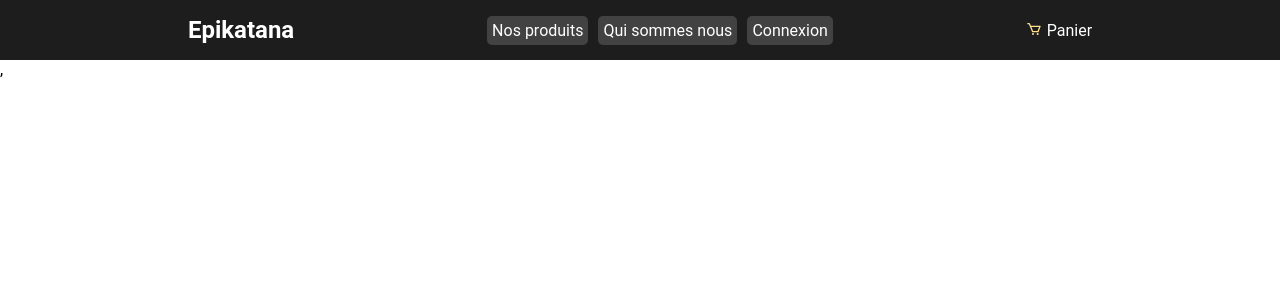
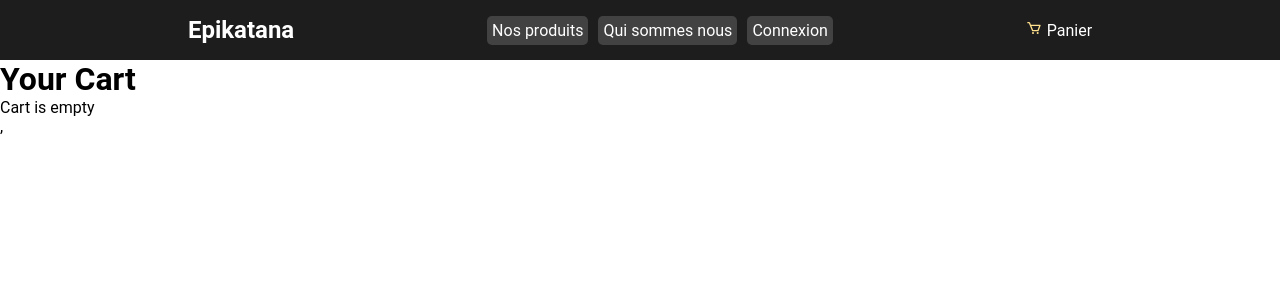
Before and after one commit to Torahime3/Epikatana-webapp, a React (Vite) app in the folder front/: page /carts in a window 1280 px wide. Shown: the top 300 px of the page. Built offline with nearby package versions, Linux system fonts and the light colour scheme; a web font is replaced by a local one.

Commit message:
feat: create cart page

```diff
--- a/front/src/App.tsx
+++ b/front/src/App.tsx
@@ -7,8 +7,8 @@ import OrderDetails from './pages/OrderDetails';
 import Authentication from './pages/Authentication';
 import Business from './pages/Business';
 import Profile from './pages/Profile';
+import Carts from './pages/Carts';
 import './App.css';
-
 
 
 function App() {
@@ -24,6 +24,7 @@ function App() {
           <Route path="/business" element={<Business />} />
           <Route path="/login" element={<Authentication />} />
           <Route path="/profile" element={<Profile />} />
+          <Route path="/carts" element={<Carts />} />
         </Routes>
       </div>
     </Router>
--- a/front/src/components/Header.tsx
+++ b/front/src/components/Header.tsx
@@ -25,7 +25,7 @@ const Header = () => {
         </ul>
       </nav>
       <div className="header_cart">
-        <Cart/>
+        <a href='/carts'><Cart/></a>
       </div>
     </div>
   );
--- /dev/null
+++ b/front/src/pages/Carts.tsx
@@ -0,0 +1,46 @@
+import React, { useState } from "react";
+import Product from "../components/Product";
+import "../styles/Cart.css";
+
+interface CartItem {
+  id: number;
+  product: Product;
+}
+
+const Carts: React.FC = () => {
+  const [cartItems, setCartItems] = useState<CartItem[]>([]);
+
+  // Calculate total price
+
+  const totalPrice = cartItems.reduce((acc, item) => acc + item.product.price, 0);
+
+  return (
+    <div className="cart-container">
+      <h1>Your Cart</h1>
+      {cartItems.length === 0 ? (
+        <p>Cart is empty</p>
+      ) : (
+        cartItems.map((item) => (
+          <Product
+            key={item.id}
+            id={item.product.id}
+            name={item.product.name}
+            description={item.product.description}
+            price={item.product.price}
+            photo={item.product.photo}
+          />
+        ))
+      )}
+      {cartItems.length > 0 && (
+        <>
+          <div className="cart-total">
+            Total: {totalPrice} €
+          </div>
+          <button className="validate-cart-button">Validate Cart</button>
+        </>
+      )}
+    </div>
+  );
+};
+
+export default Carts;
--- a/front/src/pages/Profile.tsx
+++ b/front/src/pages/Profile.tsx
@@ -14,8 +14,12 @@ const Profile = () => {
 
     let { data: user, isLoading, error } = useMe(cookies.userToken);
 
-    if (isLoading) return <div>Loading...</div>;
-    if (error) return <div>An error occurred: {error.message}</div>;
+    if (isLoading) return <div>Loading...</div> && <div className="profile_logout">
+    <button onClick={handleLogout}>Se déconnecter</button>
+</div>;
+    if (error) return <div>An error occurred: {error.message}</div> && <div className="profile_logout">
+    <button onClick={handleLogout}>Se déconnecter</button>
+</div>;
 
     if(user === null){
         return (
--- a/front/src/styles/Header.css
+++ b/front/src/styles/Header.css
@@ -47,10 +47,15 @@
     display: flex;
   }
 
-  .header_cart svg{
+  .header_cart svg {
     color: var(--secondary-color);
   }
 
-  .header_cart span{
+  .header_cart span {
     margin-left: 5px;
   }
+
+  .header_cart a {
+    text-decoration: none;
+    color: white;
+  }
```
Also changed, not shown: front/src/pages/Products.tsx (line endings or trailing spaces), front/src/styles/Cart.css (added), 1 other file (tests, documents, lock files or other folders).
